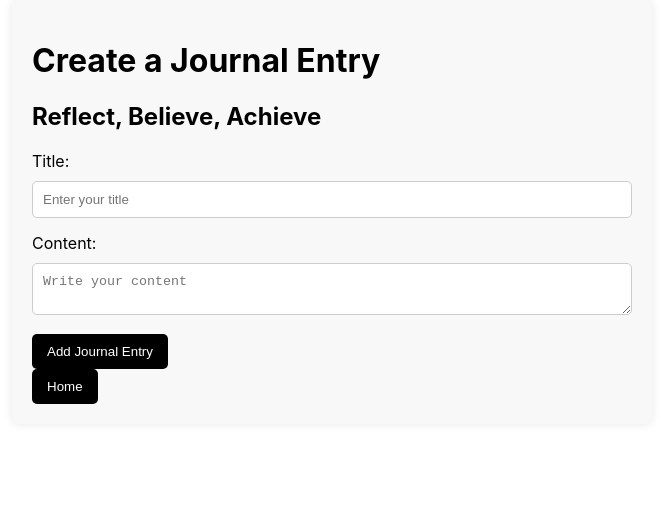
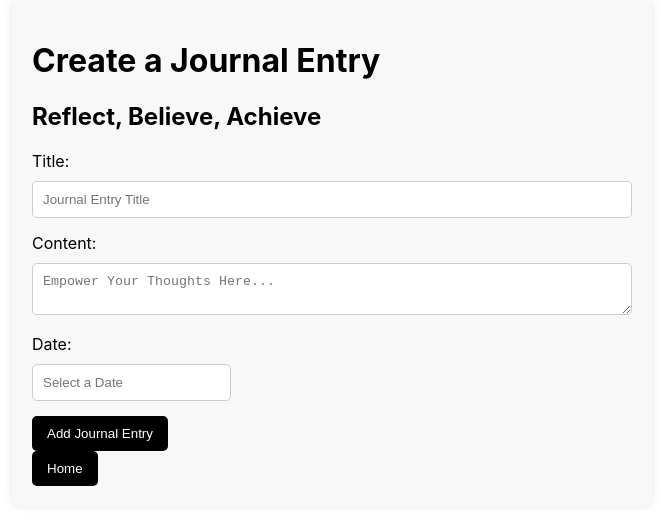
Before and after one commit to Karlilz/Within-Frontend, a React (Create React App) app: page /journal in a window 1280 px wide. Shown: the top 524 px of the page, without its empty margins (308-971 px from the left). Built offline with nearby package versions, Linux system fonts and the light colour scheme.

Commit message:
added DatePicker to JournalNew.js

```diff
--- a/package.json
+++ b/package.json
@@ -7,6 +7,7 @@
     "@testing-library/react": "^13.4.0",
     "@testing-library/user-event": "^13.5.0",
     "react": "^18.2.0",
+    "react-datepicker": "^4.21.0",
     "react-dom": "^18.2.0",
     "react-router-dom": "^6.18.0",
     "react-scripts": "5.0.1",
--- a/src/pages/JournalNew.js
+++ b/src/pages/JournalNew.js
@@ -1,9 +1,16 @@
-// CSS
-import React from 'react';
+// CSS - WITH DATEPICKER
+import React, { useState } from 'react';
+import DatePicker from 'react-datepicker';
+import 'react-datepicker/dist/react-datepicker.css';
 import { Form, useLoaderData, Link } from 'react-router-dom';
 
 const JournalNew = () => {
   const data = useLoaderData();
+  const [selectedDate, setSelectedDate] = useState(null);
+
+  const handleDateChange = (date) => {
+    setSelectedDate(date);
+  };
 
   return (
     <div className="journal-new-container">
@@ -13,11 +20,21 @@ const JournalNew = () => {
       <Form action="/createjournalentry" method="post">
         <div className="form-group">
           <label>Title:</label>
-          <input type="text" name="title" placeholder="Enter your title" />
+          <input type="text" name="title" placeholder="Journal Entry Title" />
         </div>
         <div className="form-group">
           <label>Content:</label>
-          <textarea name="content" placeholder="Write your content"></textarea>
+          <textarea name="content" placeholder="Empower Your Thoughts Here..."></textarea>
+        </div>
+
+        <div className="form-group">
+          <label>Date:</label>
+          <DatePicker
+            selected={selectedDate}
+            onChange={handleDateChange}
+            dateFormat="MM/dd/yyyy"
+            placeholderText="Select a Date"
+          />
         </div>
 
         <button type="submit">Add Journal Entry</button>
```
Also changed, not shown: 1 other file (tests, documents, lock files or other folders).
